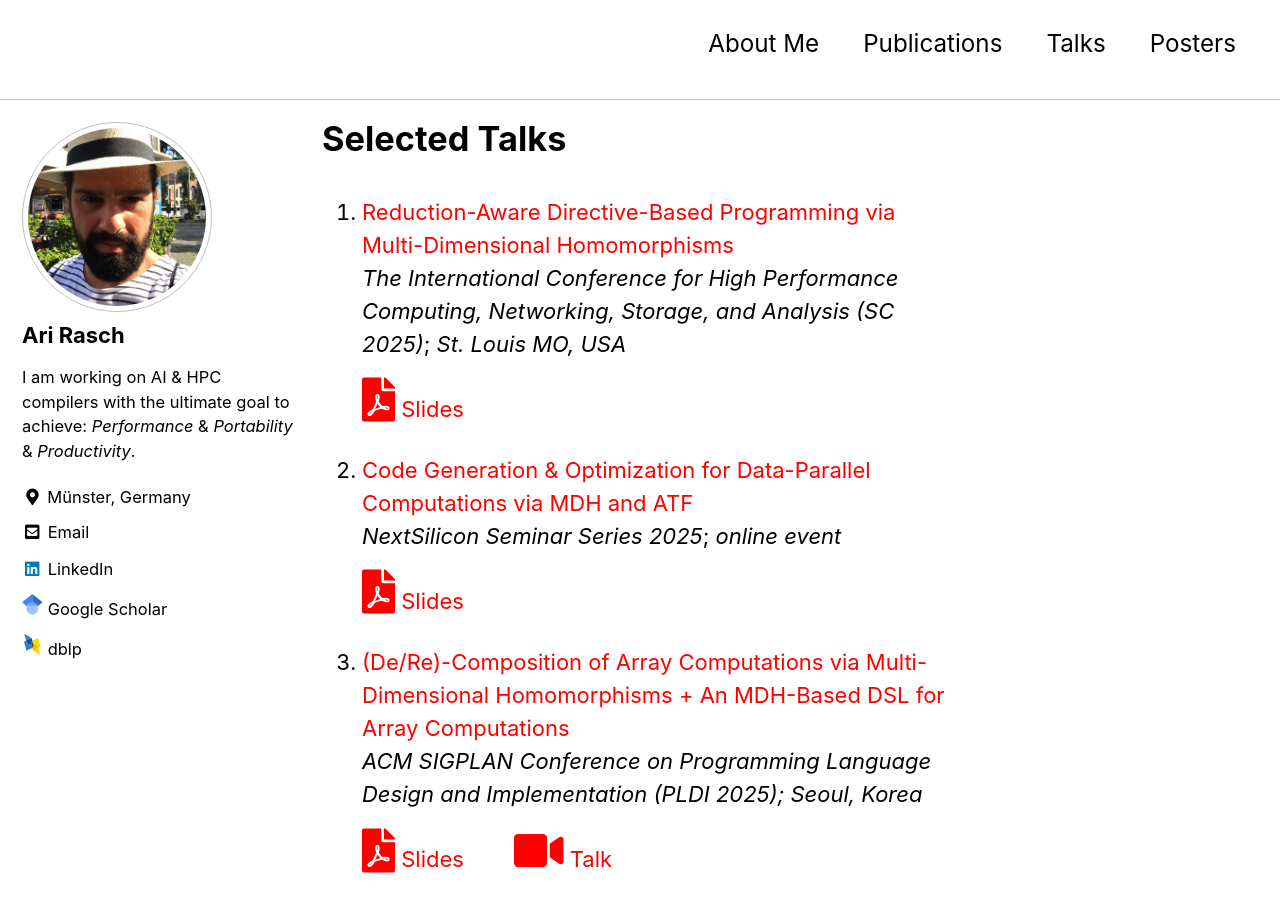
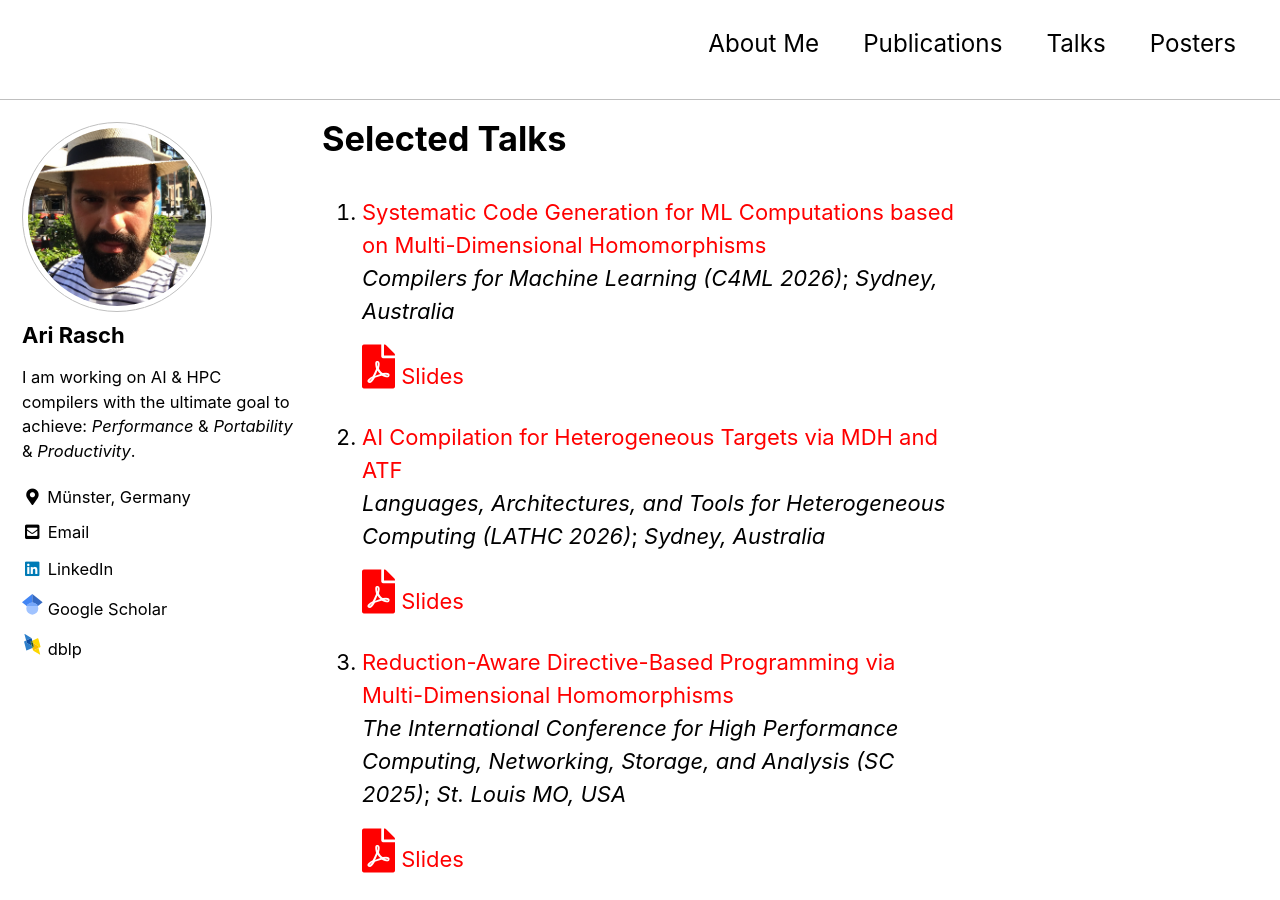
Before and after one commit to AriRasch/arirasch.github.io, a Jekyll site: the page built from talks.md, in a window 1280 px wide and 900 px high. Built offline with Jekyll 4.4.1, drawn with Linux system fonts in a browser that asks for light colours; cached includes are drawn as plain includes; our own code applies the rules of GitHub Pages for plain Markdown files.

Commit message:
added cgo talks

```diff
--- a/talks.md
+++ b/talks.md
@@ -4,6 +4,14 @@ author_profile: true
 ---
 
 # Selected Talks
+
+1.  [Systematic Code Generation for ML Computations based on Multi-Dimensional Homomorphisms](https://c4ml.org) \\
+    *Compilers for Machine Learning (C4ML 2026)*; *Sydney, Australia*\\
+    <a href="../assets/files/slides/c4ml26/slides.pdf"><i class="fas fa-file-pdf" style="color: red; font-size: 2em; padding-top: .4em"></i></a> [Slides](../assets/files/slides/c4ml26/slides.pdf)
+
+1.  [AI Compilation for Heterogeneous Targets via MDH and ATF](https://jnamaral.github.io/LATHC26/) \\
+    *Languages, Architectures, and Tools for Heterogeneous Computing (LATHC 2026)*; *Sydney, Australia*\\
+    <a href="../assets/files/slides/lathc26/slides.pdf"><i class="fas fa-file-pdf" style="color: red; font-size: 2em; padding-top: .4em"></i></a> [Slides](../assets/files/slides/lathc26/slides.pdf)
 
 1.  [Reduction-Aware Directive-Based Programming via Multi-Dimensional Homomorphisms](https://sc25.conference-program.com/presentation/?id=ws_waccpd105&sess=sess218) \\
     *The International Conference for High Performance Computing, Networking, Storage, and Analysis (SC 2025)*; *St. Louis MO, USA*\\
```
